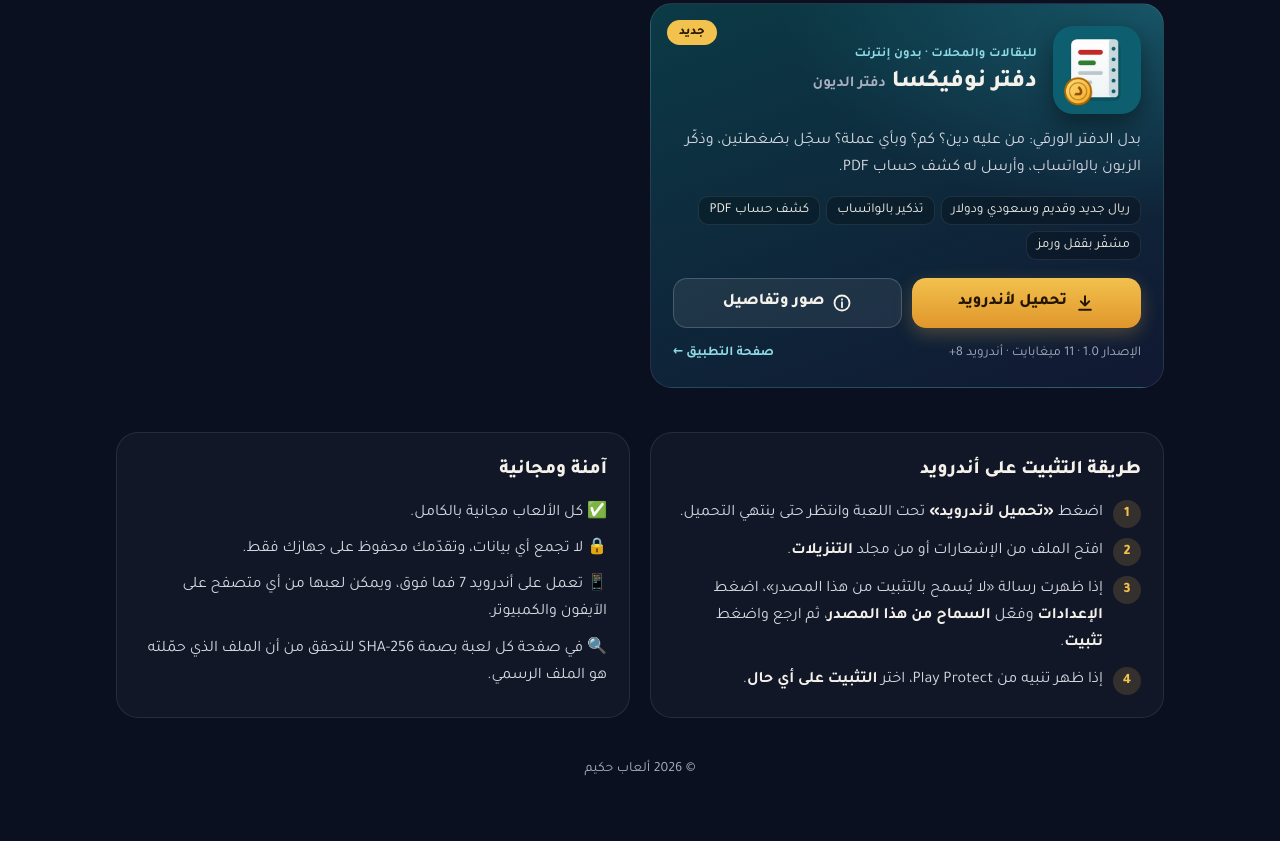
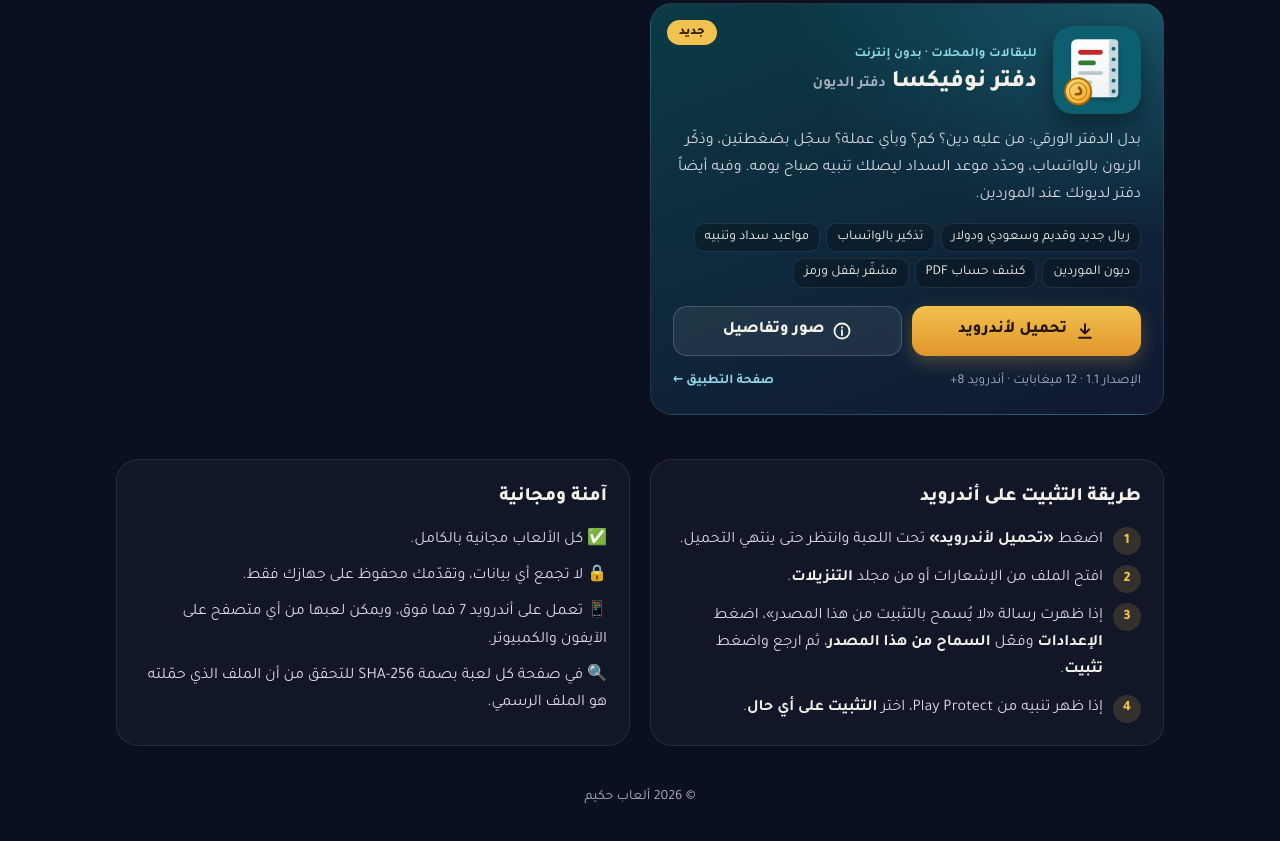
Before and after one commit to momabdu7777-maker/hakim-games, a plain HTML site: page index.html in a window 1280 px wide. Shown: the part 1237-2078 px from the top of the page. Before the commit the page ends 2051 px from the top, so only its background shows below. Drawn offline with Linux system fonts and the light colour scheme.

Commit message:
دفتر نوفيكسا 1.1: مواعيد السداد والموردين في البطاقة
Co-Authored-By: Claude Opus 5.5 <noreply@anthropic.com>

```diff
--- a/index.html
+++ b/index.html
@@ -396,13 +396,13 @@ footer{text-align:center;color:var(--muted);font-size:.88rem;padding:40px 0 calc
         <h2>دفتر نوفيكسا <small>دفتر الديون</small></h2>
       </div>
     </div>
-    <p>بدل الدفتر الورقي: من عليه دين؟ كم؟ وبأي عملة؟ سجّل بضغطتين، وذكّر الزبون بالواتساب، وأرسل له كشف حساب PDF.</p>
-    <ul class="facts"><li>ريال جديد وقديم وسعودي ودولار</li><li>تذكير بالواتساب</li><li>كشف حساب PDF</li><li>مشفّر بقفل ورمز</li></ul>
+    <p>بدل الدفتر الورقي: من عليه دين؟ كم؟ وبأي عملة؟ سجّل بضغطتين، وذكّر الزبون بالواتساب، وحدّد موعد السداد ليصلك تنبيه صباح يومه. وفيه أيضاً دفتر لديونك عند الموردين.</p>
+    <ul class="facts"><li>ريال جديد وقديم وسعودي ودولار</li><li>تذكير بالواتساب</li><li>مواعيد سداد وتنبيه</li><li>ديون الموردين</li><li>كشف حساب PDF</li><li>مشفّر بقفل ورمز</li></ul>
     <div class="actions">
       <a class="btn btn-dl" href="https://momabdu7777-maker.github.io/dafter/dafter.apk" download><svg viewBox="0 0 24 24" fill="none" stroke="currentColor" stroke-width="2.4" stroke-linecap="round" stroke-linejoin="round"><path d="M12 4v11m-5-5 5 5 5-5M5 20h14"/></svg>تحميل لأندرويد</a>
       <a class="btn btn-page" href="https://momabdu7777-maker.github.io/dafter/"><svg viewBox="0 0 24 24" fill="none" stroke="currentColor" stroke-width="2.2" stroke-linecap="round" stroke-linejoin="round"><circle cx="12" cy="12" r="9"/><path d="M12 11v6M12 7.5v.5"/></svg>صور وتفاصيل</a>
     </div>
-    <div class="meta"><span>الإصدار 1.0 · 11 ميغابايت · أندرويد 8+</span><a href="https://momabdu7777-maker.github.io/dafter/">صفحة التطبيق ←</a></div>
+    <div class="meta"><span>الإصدار 1.1 · 12 ميغابايت · أندرويد 8+</span><a href="https://momabdu7777-maker.github.io/dafter/">صفحة التطبيق ←</a></div>
   </article>
 
 </div>
```
